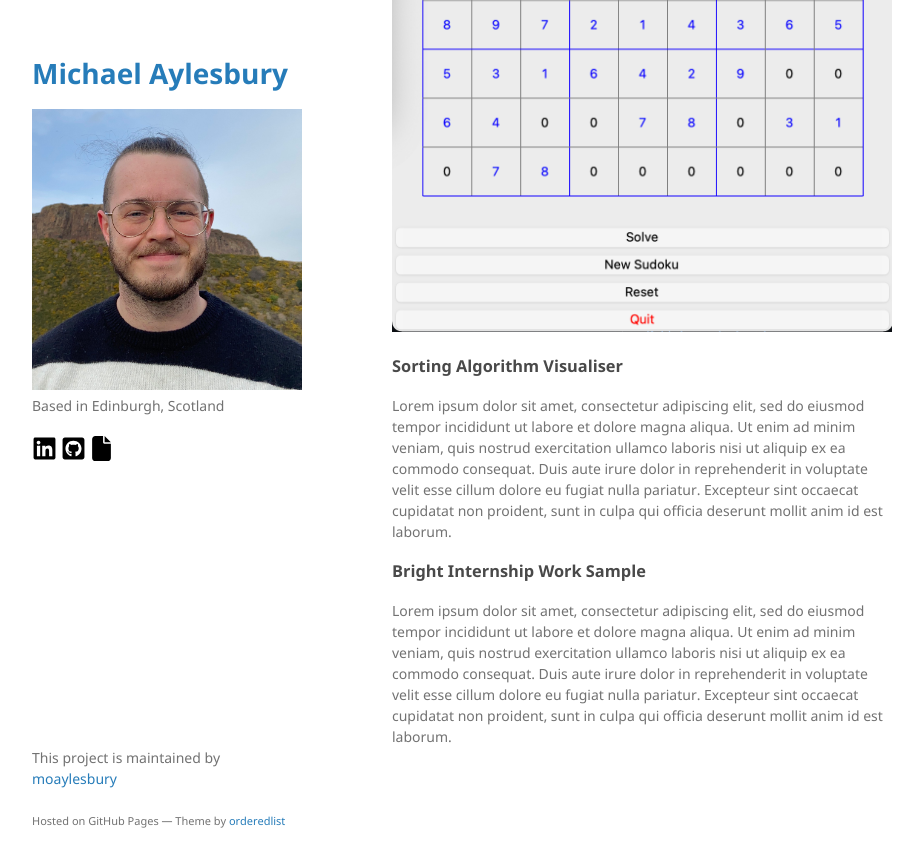
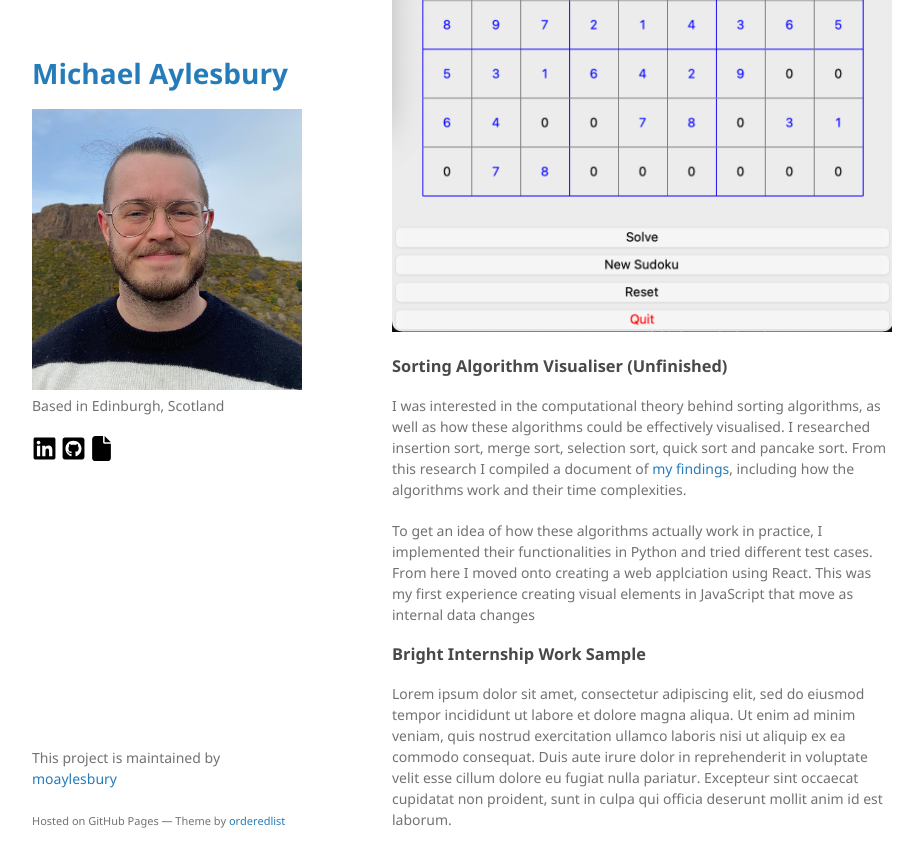
Before and after one commit to moaylesbury/michaelaylesbury.github.io, a Jekyll site: the page built from individual-projects.md, in a window 1280 px wide and 900 px high, scrolled down 805 px. Shown: the top 867 px of the window, without its empty margins (178-1101 px from the left). Built offline with Jekyll 4.4.1, drawn with Linux system fonts in a browser that asks for light colours; our own code applies the rules of GitHub Pages for plain Markdown files.

Commit message:
Update individual-projects.md

```diff
--- a/individual-projects.md
+++ b/individual-projects.md
@@ -18,10 +18,11 @@ In the future I would create a more sophisticated board generating algorithm, as
 
 <img src="./sudoku board.png">
 
-### Sorting Algorithm Visualiser
+### Sorting Algorithm Visualiser (Unfinished)
 
+I was interested in the computational theory behind sorting algorithms, as well as how these algorithms could be effectively visualised. I researched insertion sort, merge sort, selection sort, quick sort and pancake sort. From this research I compiled a document of [my findings](https://nbviewer.org/github/moaylesbury/Sorting-Algorithm-Visualiser/blob/master/Research/Sorting%20Algorithm%20Research.pdf), including how the algorithms work and their time complexities.
 
-Lorem ipsum dolor sit amet, consectetur adipiscing elit, sed do eiusmod tempor incididunt ut labore et dolore magna aliqua. Ut enim ad minim veniam, quis nostrud exercitation ullamco laboris nisi ut aliquip ex ea commodo consequat. Duis aute irure dolor in reprehenderit in voluptate velit esse cillum dolore eu fugiat nulla pariatur. Excepteur sint occaecat cupidatat non proident, sunt in culpa qui officia deserunt mollit anim id est laborum.
+To get an idea of how these algorithms actually work in practice, I implemented their functionalities in Python and tried different test cases. From here I moved onto creating a web applciation using React. This was my first experience creating visual elements in JavaScript that move as internal data changes
 
 ### Bright Internship Work Sample
 
```
